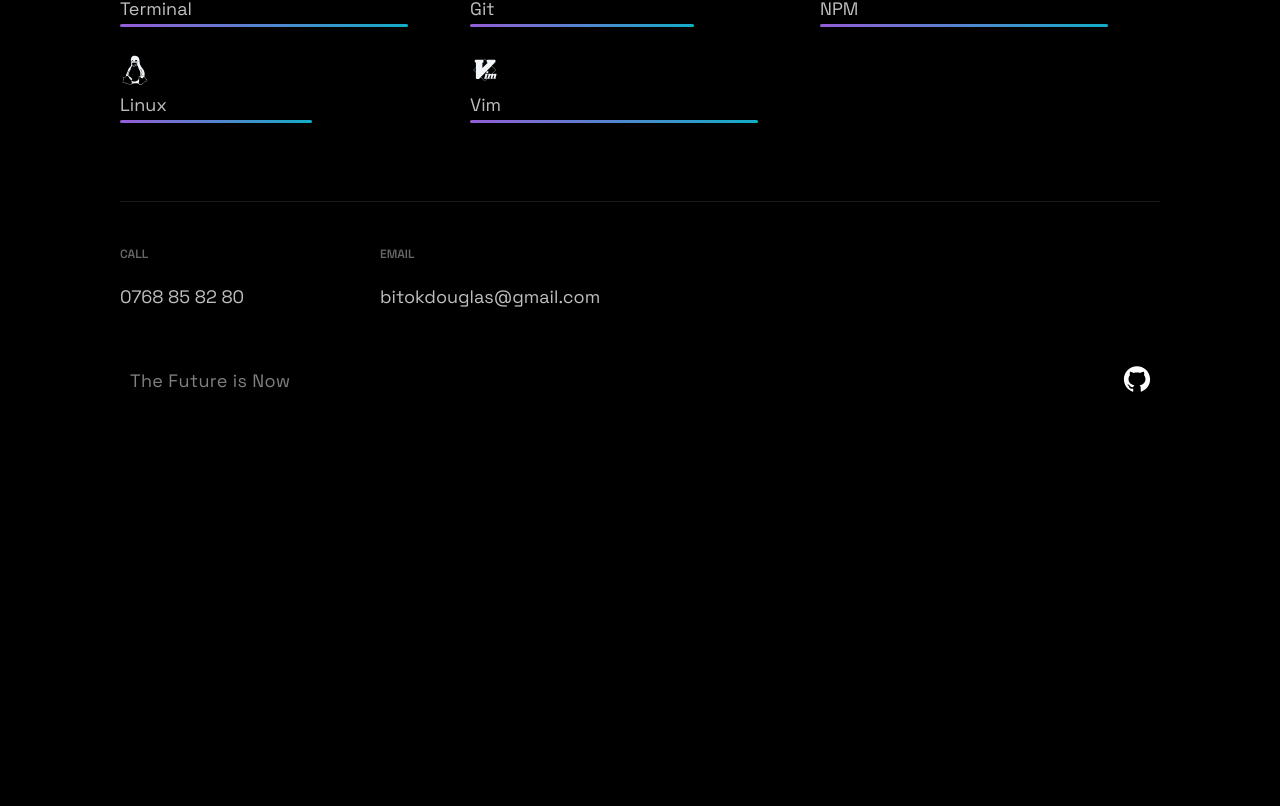
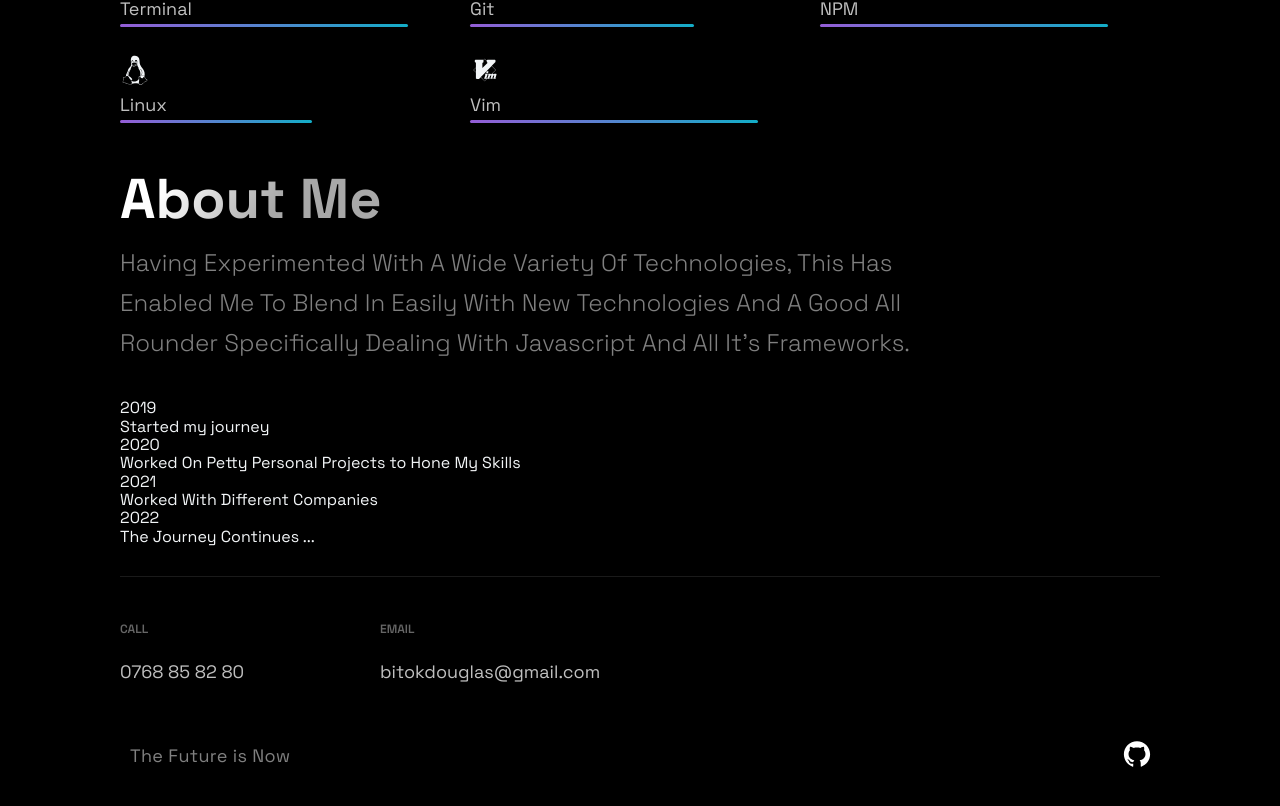
Before and after one commit to d-bitok/d-bitok, a Next.js app: page / in a window 1280 px wide. Shown: the part 4668-5474 px from the top of the page. Before the commit the page ends 5125 px from the top, so only its background shows below. Built offline with nearby package versions, Linux system fonts and the light colour scheme.

Commit message:
Timeline Data Added

```diff
--- /dev/null
+++ b/src/components/Timeline.js
@@ -0,0 +1,127 @@
+import React, { useState, useRef, useEffect } from "react";
+import { TimeLineData } from "../constants/constants";
+import { Section, SectionText, SectionTitle } from "../styles/GlobalComponents";
+import { CarouselButton, CarouselButtonDot, CarouselButtons, CarouselContainer, CarouselItem, CarouselItemImg, CarouselItemText, CarouselItemTitle, CarouselMobileScrollNode } from "./TimelineStyles";
+
+const TOTAL_CAROUSEL_COUNT = TimeLineData.length;
+
+export default function Timeline() {
+
+    const [activeItem, setActiveItem] = useState(0);
+    const carouselRef = useRef();
+
+    const scroll = (node, left) => {
+        return node.scrollTo({ left, behavior: 'smooth' });
+    };
+
+    const handleClick = (e, i) => {
+        e.preventDefault();
+
+        if (carouselRef.current) {
+            const scrollLeft = Math.floor(carouselRef.current.scrollWidth * 0.7 * (i / TimeLineData.length));
+
+            scroll(carouselRef.current, scrollLeft);
+        }
+    };
+
+    const handleScroll = () => {
+        if (carouselRef.current) {
+            const index = Math.round((carouselRef.current.scrollLeft / (carouselRef.current.scrollWidth * 0.7)) * TimeLineData.length);
+
+            setActiveItem(index);
+        }
+    };
+
+    // Snap Back To Beginning Of Window When Scroll Is Resized
+    // This Helps Avoid A Bug Where Content Is Covered Up If Coming From A Smaller Screen
+    useEffect(() => {
+        const handleResize = () => {
+            scroll(carouselRef.current, 0);
+        }
+
+        window.addEventListener('resize', handleResize);
+    }, []);
+
+    return (
+        <Section id="about">
+            <SectionTitle>About Me</SectionTitle>
+            <SectionText>
+                Having Experimented With A Wide Variety Of Technologies, This Has Enabled Me To Blend In Easily With New Technologies And A Good All Rounder Specifically Dealing With Javascript And All It's Frameworks.
+            </SectionText>
+            <CarouselContainer ref={carouselRef} onScroll={handleScroll}>
+                <>
+                    {
+                        TimeLineData.map((item, index) => (
+                            <CarouselMobileScrollNode
+                                key={index}
+                                final={index === TOTAL_CAROUSEL_COUNT - 1}
+                            >
+                                <CarouselItem
+                                    index={index}
+                                    id={`carousel__item-${index}`}
+                                    active={activeItem}
+                                    onClick={(e) => handleClick(e, index)}
+                                >
+                                    <CarouselItemTitle>
+                                        {`${item.year}`}
+                                        <CarouselItemImg
+                                            width="208"
+                                            height="6"
+                                            viewBox="0 0 208 6"
+                                            fill="none"
+                                            xmlns="http://www.w3.org/2000/svg"
+                                        >
+                                            <path
+                                            fill-rule="evenodd"
+                                            clip-rule="evenodd"
+                                            d="M2.5 5.5C3.88071 5.5 5 4.38071 5 3V3.5L208 3.50002V2.50002L5 2.5V3C5 1.61929 3.88071 0.5 2.5 0.5C1.11929 0.5 0 1.61929 0 3C0 4.38071 1.11929 5.5 2.5 5.5Z"
+                                            fill="url(#paint0_linear)"
+                                            fill-opacity="0.33"
+                                            />
+                                            <defs>
+                                                <linearGradient
+                                                id="paint0_linear"
+                                                x1="-4.30412e-10"
+                                                y1="0.5"
+                                                x2="208"
+                                                y2="0.500295"
+                                                gradientUnits="userSpaceOnUse">
+                                                <stop stop-color="white" />
+                                                <stop
+                                                    offset="0.79478"
+                                                    stop-color="white"
+                                                    stop-opacity="0"
+                                                />
+                                                </linearGradient>
+                                            </defs>
+                                        </CarouselItemImg>
+                                    </CarouselItemTitle>
+                                    <CarouselItemText>
+                                        {item.text}
+                                    </CarouselItemText>
+                                </CarouselItem>
+                            </CarouselMobileScrollNode>
+                        ))
+                    }
+                </>
+            </CarouselContainer>
+            <CarouselButtons>
+                {
+                    TimeLineData.map((item, index) => {
+                        return (
+                            <CarouselButton
+                                key={index}
+                                index={index}
+                                active={activeItem}
+                                onClick={(e) => handleClick(e, index)}
+                                type="button"
+                            >
+                                <CarouselButtonDot active={activeItem} />
+                            </CarouselButton>
+                        );
+                    })
+                }
+            </CarouselButtons>
+        </Section>
+    );
+};
--- /dev/null
+++ b/src/components/TimelineStyles.js
@@ -0,0 +1,16 @@
+import styled from "styled-components";
+
+// Carousel Styling
+export const CarouselContainer = styled.ul``;
+export const CarouselMobileScrollNode = styled.div``;
+
+// Carousel Items Styling
+export const CarouselItem = styled.div``;
+export const CarouselItemTitle = styled.div``;
+export const CarouselItemImg = styled.div``;
+export const CarouselItemText = styled.div``;
+
+// Carousel Buttons Styling
+export const CarouselButtons = styled.div``;
+export const CarouselButton = styled.div``;
+export const CarouselButtonDot = styled.div``;
--- a/src/pages/index.js
+++ b/src/pages/index.js
@@ -3,6 +3,7 @@
 import Hero from "../components/Hero/Hero"
 import Projects from "../components/Projects/Projects"
 import Technologies from '../components/Technologies/Technologies'
+import Timeline from '../components/Timeline'
 import { Layout } from "../layout/Layout"
 import { Section } from '../styles/GlobalComponents'
 
@@ -32,7 +33,7 @@
             <Technologies />
 
             {/* Timeline Info */}
-
+            <Timeline />
 
             {/* My Acomplishments */}
 
```
